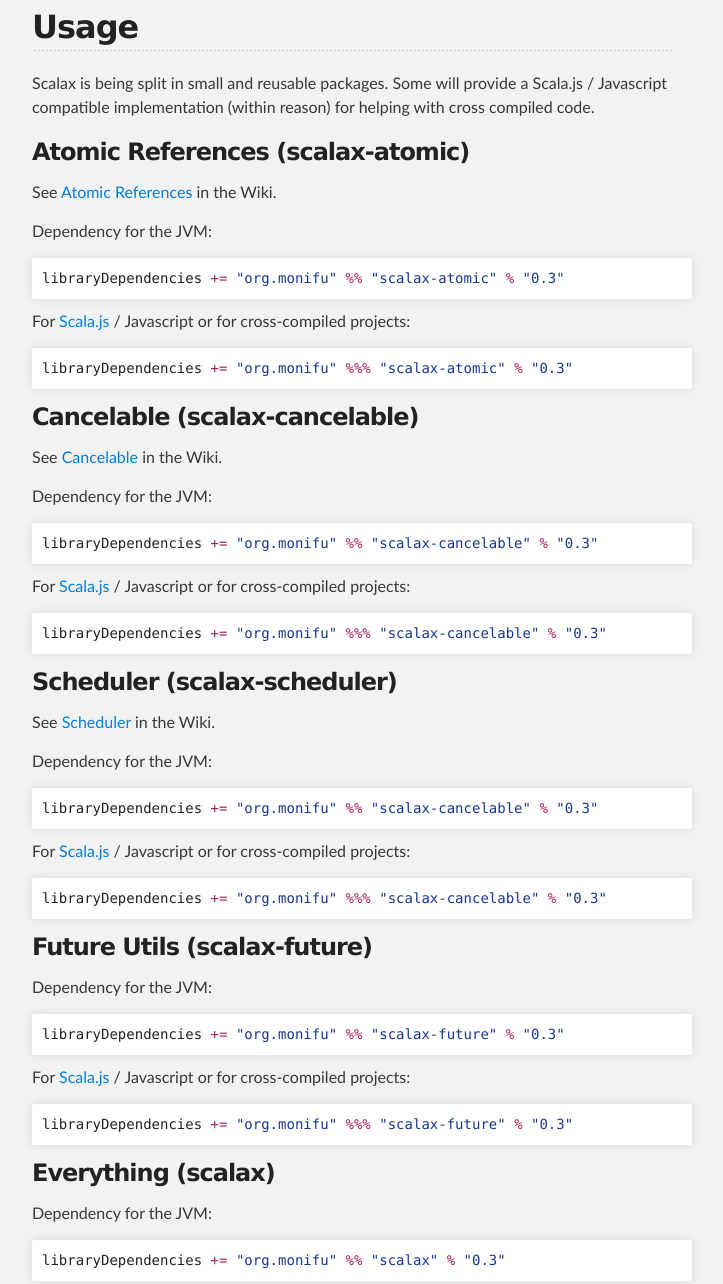
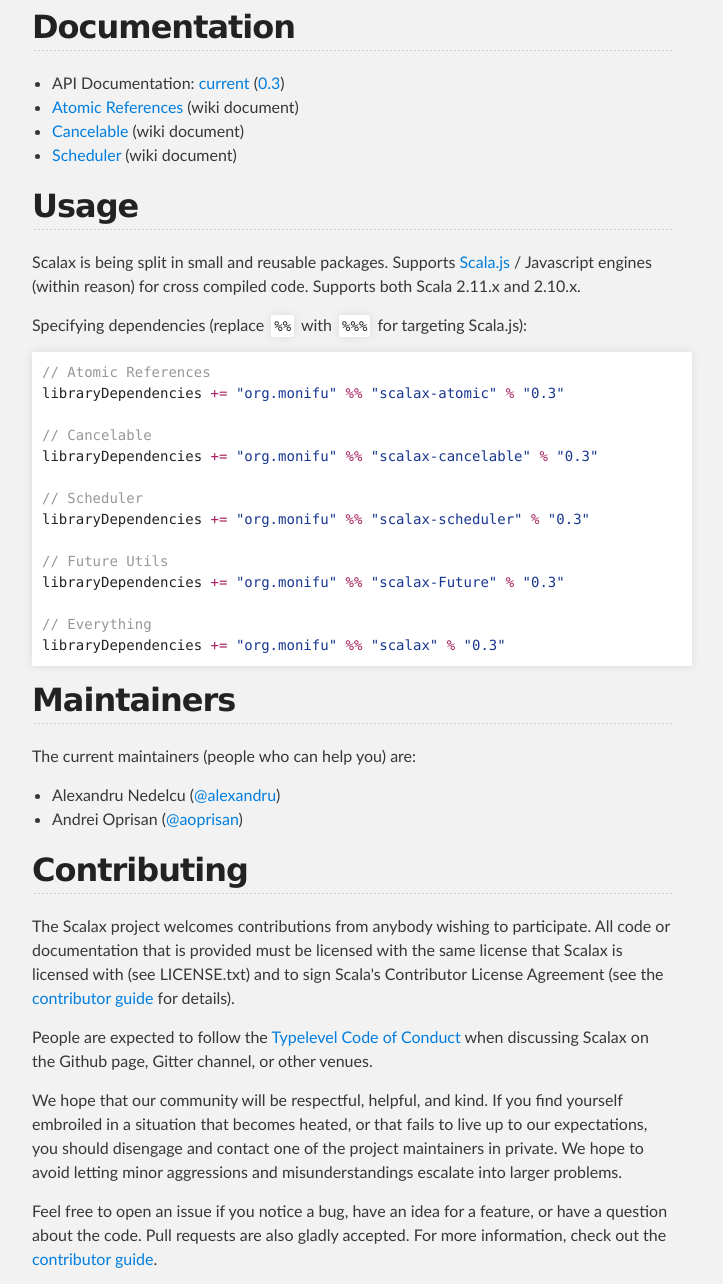
Before and after one commit to alexandru/sincron, a plain HTML site: page index.html in a window 1280 px wide. Shown: the part 1977-3261 px from the top of the page, without its empty margins (288-1011 px from the left). Drawn offline with Linux system fonts and the light colour scheme.

Commit message:
Create gh-pages branch via GitHub

```diff
--- a/index.html
+++ b/index.html
@@ -49,75 +49,41 @@
 <p><a href="https://gitter.im/monifu/monix?utm_source=badge&amp;utm_medium=badge&amp;utm_campaign=pr-badge&amp;utm_content=badge"><img src="https://badges.gitter.im/Join%20Chat.svg" alt="Gitter"></a></p>
 
 <h2>
+<a id="documentation" class="anchor" href="#documentation" aria-hidden="true"><span class="octicon octicon-link"></span></a>Documentation</h2>
+
+<ul>
+<li>API Documentation: <a href="https://scalax.org/api/current/">current</a> (<a href="https://scalax.org/api/0.3/">0.3</a>)</li>
+<li>
+<a href="https://github.com/monifu/scalax/wiki/Atomic-References">Atomic References</a> (wiki document)</li>
+<li>
+<a href="https://github.com/monifu/scalax/wiki/Cancelable">Cancelable</a> (wiki document)</li>
+<li>
+<a href="https://github.com/monifu/scalax/wiki/Scheduler">Scheduler</a> (wiki document)</li>
+</ul>
+
+<h2>
 <a id="usage" class="anchor" href="#usage" aria-hidden="true"><span class="octicon octicon-link"></span></a>Usage</h2>
 
-<p>Scalax is being split in small and reusable packages. Some will provide
-a Scala.js / Javascript compatible implementation (within reason) for
-helping with cross compiled code.</p>
+<p>Scalax is being split in small and reusable packages. Supports
+<a href="http://www.scala-js.org/">Scala.js</a> / Javascript engines (within reason)
+for cross compiled code. Supports both Scala 2.11.x and 2.10.x.</p>
 
-<h3>
-<a id="atomic-references-scalax-atomic" class="anchor" href="#atomic-references-scalax-atomic" aria-hidden="true"><span class="octicon octicon-link"></span></a>Atomic References (scalax-atomic)</h3>
+<p>Specifying dependencies (replace <code>%%</code> with <code>%%%</code> for targeting Scala.js):</p>
 
-<p>See <a href="https://github.com/monifu/scalax/wiki/Atomic-References">Atomic References</a>
-in the Wiki.</p>
+<div class="highlight highlight-source-scala"><pre><span class="pl-c">// Atomic References</span>
+libraryDependencies <span class="pl-k">+</span><span class="pl-k">=</span> <span class="pl-s"><span class="pl-pds">"</span>org.monifu<span class="pl-pds">"</span></span> <span class="pl-k">%%</span> <span class="pl-s"><span class="pl-pds">"</span>scalax-atomic<span class="pl-pds">"</span></span> <span class="pl-k">%</span> <span class="pl-s"><span class="pl-pds">"</span>0.3<span class="pl-pds">"</span></span>
 
-<p>Dependency for the JVM:</p>
+<span class="pl-c">// Cancelable</span>
+libraryDependencies <span class="pl-k">+</span><span class="pl-k">=</span> <span class="pl-s"><span class="pl-pds">"</span>org.monifu<span class="pl-pds">"</span></span> <span class="pl-k">%%</span> <span class="pl-s"><span class="pl-pds">"</span>scalax-cancelable<span class="pl-pds">"</span></span> <span class="pl-k">%</span> <span class="pl-s"><span class="pl-pds">"</span>0.3<span class="pl-pds">"</span></span>
 
-<div class="highlight highlight-source-scala"><pre>libraryDependencies <span class="pl-k">+</span><span class="pl-k">=</span> <span class="pl-s"><span class="pl-pds">"</span>org.monifu<span class="pl-pds">"</span></span> <span class="pl-k">%%</span> <span class="pl-s"><span class="pl-pds">"</span>scalax-atomic<span class="pl-pds">"</span></span> <span class="pl-k">%</span> <span class="pl-s"><span class="pl-pds">"</span>0.3<span class="pl-pds">"</span></span></pre></div>
+<span class="pl-c">// Scheduler</span>
+libraryDependencies <span class="pl-k">+</span><span class="pl-k">=</span> <span class="pl-s"><span class="pl-pds">"</span>org.monifu<span class="pl-pds">"</span></span> <span class="pl-k">%%</span> <span class="pl-s"><span class="pl-pds">"</span>scalax-scheduler<span class="pl-pds">"</span></span> <span class="pl-k">%</span> <span class="pl-s"><span class="pl-pds">"</span>0.3<span class="pl-pds">"</span></span>
 
-<p>For <a href="http://www.scala-js.org/">Scala.js</a> / Javascript or for cross-compiled projects:</p>
+<span class="pl-c">// Future Utils</span>
+libraryDependencies <span class="pl-k">+</span><span class="pl-k">=</span> <span class="pl-s"><span class="pl-pds">"</span>org.monifu<span class="pl-pds">"</span></span> <span class="pl-k">%%</span> <span class="pl-s"><span class="pl-pds">"</span>scalax-Future<span class="pl-pds">"</span></span> <span class="pl-k">%</span> <span class="pl-s"><span class="pl-pds">"</span>0.3<span class="pl-pds">"</span></span>
 
-<div class="highlight highlight-source-scala"><pre>libraryDependencies <span class="pl-k">+</span><span class="pl-k">=</span> <span class="pl-s"><span class="pl-pds">"</span>org.monifu<span class="pl-pds">"</span></span> <span class="pl-k">%%%</span> <span class="pl-s"><span class="pl-pds">"</span>scalax-atomic<span class="pl-pds">"</span></span> <span class="pl-k">%</span> <span class="pl-s"><span class="pl-pds">"</span>0.3<span class="pl-pds">"</span></span></pre></div>
-
-<h3>
-<a id="cancelable-scalax-cancelable" class="anchor" href="#cancelable-scalax-cancelable" aria-hidden="true"><span class="octicon octicon-link"></span></a>Cancelable (scalax-cancelable)</h3>
-
-<p>See <a href="https://github.com/monifu/scalax/wiki/Cancelable">Cancelable</a>
-in the Wiki.</p>
-
-<p>Dependency for the JVM:</p>
-
-<div class="highlight highlight-source-scala"><pre>libraryDependencies <span class="pl-k">+</span><span class="pl-k">=</span> <span class="pl-s"><span class="pl-pds">"</span>org.monifu<span class="pl-pds">"</span></span> <span class="pl-k">%%</span> <span class="pl-s"><span class="pl-pds">"</span>scalax-cancelable<span class="pl-pds">"</span></span> <span class="pl-k">%</span> <span class="pl-s"><span class="pl-pds">"</span>0.3<span class="pl-pds">"</span></span></pre></div>
-
-<p>For <a href="http://www.scala-js.org/">Scala.js</a> / Javascript or for cross-compiled projects:</p>
-
-<div class="highlight highlight-source-scala"><pre>libraryDependencies <span class="pl-k">+</span><span class="pl-k">=</span> <span class="pl-s"><span class="pl-pds">"</span>org.monifu<span class="pl-pds">"</span></span> <span class="pl-k">%%%</span> <span class="pl-s"><span class="pl-pds">"</span>scalax-cancelable<span class="pl-pds">"</span></span> <span class="pl-k">%</span> <span class="pl-s"><span class="pl-pds">"</span>0.3<span class="pl-pds">"</span></span></pre></div>
-
-<h3>
-<a id="scheduler-scalax-scheduler" class="anchor" href="#scheduler-scalax-scheduler" aria-hidden="true"><span class="octicon octicon-link"></span></a>Scheduler (scalax-scheduler)</h3>
-
-<p>See <a href="https://github.com/monifu/scalax/wiki/Scheduler">Scheduler</a>
-in the Wiki.</p>
-
-<p>Dependency for the JVM:</p>
-
-<div class="highlight highlight-source-scala"><pre>libraryDependencies <span class="pl-k">+</span><span class="pl-k">=</span> <span class="pl-s"><span class="pl-pds">"</span>org.monifu<span class="pl-pds">"</span></span> <span class="pl-k">%%</span> <span class="pl-s"><span class="pl-pds">"</span>scalax-cancelable<span class="pl-pds">"</span></span> <span class="pl-k">%</span> <span class="pl-s"><span class="pl-pds">"</span>0.3<span class="pl-pds">"</span></span></pre></div>
-
-<p>For <a href="http://www.scala-js.org/">Scala.js</a> / Javascript or for cross-compiled projects:</p>
-
-<div class="highlight highlight-source-scala"><pre>libraryDependencies <span class="pl-k">+</span><span class="pl-k">=</span> <span class="pl-s"><span class="pl-pds">"</span>org.monifu<span class="pl-pds">"</span></span> <span class="pl-k">%%%</span> <span class="pl-s"><span class="pl-pds">"</span>scalax-cancelable<span class="pl-pds">"</span></span> <span class="pl-k">%</span> <span class="pl-s"><span class="pl-pds">"</span>0.3<span class="pl-pds">"</span></span></pre></div>
-
-<h3>
-<a id="future-utils-scalax-future" class="anchor" href="#future-utils-scalax-future" aria-hidden="true"><span class="octicon octicon-link"></span></a>Future Utils (scalax-future)</h3>
-
-<p>Dependency for the JVM:</p>
-
-<div class="highlight highlight-source-scala"><pre>libraryDependencies <span class="pl-k">+</span><span class="pl-k">=</span> <span class="pl-s"><span class="pl-pds">"</span>org.monifu<span class="pl-pds">"</span></span> <span class="pl-k">%%</span> <span class="pl-s"><span class="pl-pds">"</span>scalax-future<span class="pl-pds">"</span></span> <span class="pl-k">%</span> <span class="pl-s"><span class="pl-pds">"</span>0.3<span class="pl-pds">"</span></span></pre></div>
-
-<p>For <a href="http://www.scala-js.org/">Scala.js</a> / Javascript or for cross-compiled projects:</p>
-
-<div class="highlight highlight-source-scala"><pre>libraryDependencies <span class="pl-k">+</span><span class="pl-k">=</span> <span class="pl-s"><span class="pl-pds">"</span>org.monifu<span class="pl-pds">"</span></span> <span class="pl-k">%%%</span> <span class="pl-s"><span class="pl-pds">"</span>scalax-future<span class="pl-pds">"</span></span> <span class="pl-k">%</span> <span class="pl-s"><span class="pl-pds">"</span>0.3<span class="pl-pds">"</span></span></pre></div>
-
-<h3>
-<a id="everything-scalax" class="anchor" href="#everything-scalax" aria-hidden="true"><span class="octicon octicon-link"></span></a>Everything (scalax)</h3>
-
-<p>Dependency for the JVM:</p>
-
-<div class="highlight highlight-source-scala"><pre>libraryDependencies <span class="pl-k">+</span><span class="pl-k">=</span> <span class="pl-s"><span class="pl-pds">"</span>org.monifu<span class="pl-pds">"</span></span> <span class="pl-k">%%</span> <span class="pl-s"><span class="pl-pds">"</span>scalax<span class="pl-pds">"</span></span> <span class="pl-k">%</span> <span class="pl-s"><span class="pl-pds">"</span>0.3<span class="pl-pds">"</span></span></pre></div>
-
-<p>For <a href="http://www.scala-js.org/">Scala.js</a> / Javascript or for cross-compiled projects:</p>
-
-<div class="highlight highlight-source-scala"><pre>libraryDependencies <span class="pl-k">+</span><span class="pl-k">=</span> <span class="pl-s"><span class="pl-pds">"</span>org.monifu<span class="pl-pds">"</span></span> <span class="pl-k">%%%</span> <span class="pl-s"><span class="pl-pds">"</span>scalax<span class="pl-pds">"</span></span> <span class="pl-k">%</span> <span class="pl-s"><span class="pl-pds">"</span>0.3<span class="pl-pds">"</span></span></pre></div>
+<span class="pl-c">// Everything</span>
+libraryDependencies <span class="pl-k">+</span><span class="pl-k">=</span> <span class="pl-s"><span class="pl-pds">"</span>org.monifu<span class="pl-pds">"</span></span> <span class="pl-k">%%</span> <span class="pl-s"><span class="pl-pds">"</span>scalax<span class="pl-pds">"</span></span> <span class="pl-k">%</span> <span class="pl-s"><span class="pl-pds">"</span>0.3<span class="pl-pds">"</span></span></pre></div>
 
 <h2>
 <a id="maintainers" class="anchor" href="#maintainers" aria-hidden="true"><span class="octicon octicon-link"></span></a>Maintainers</h2>
```
Also changed, not shown: params.json (+1 -1 lines).
